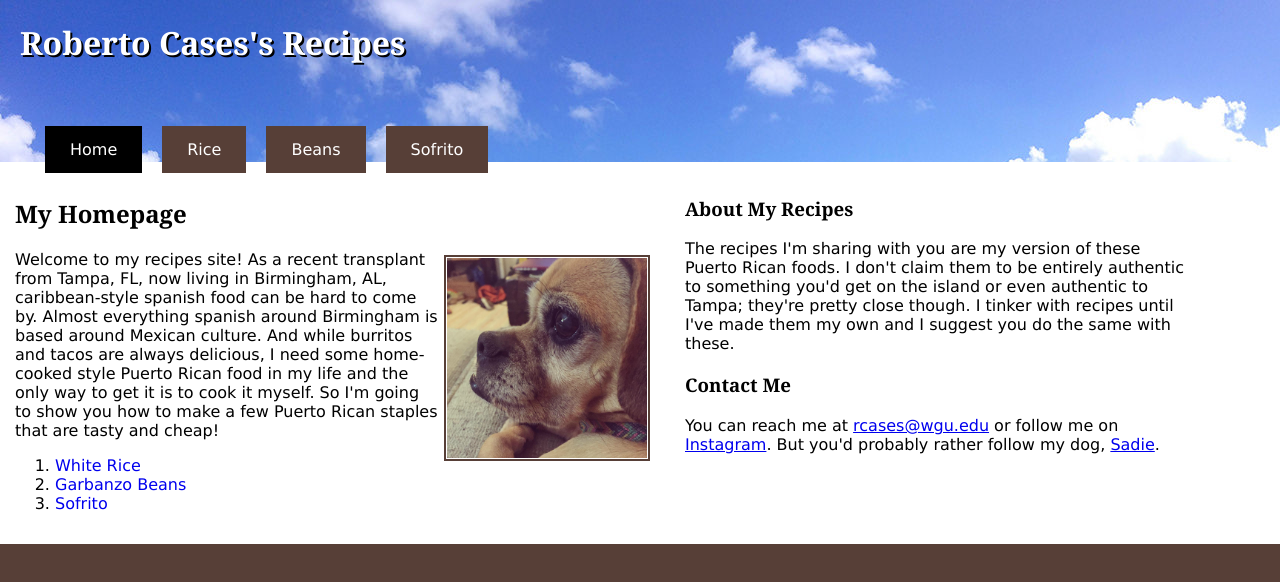
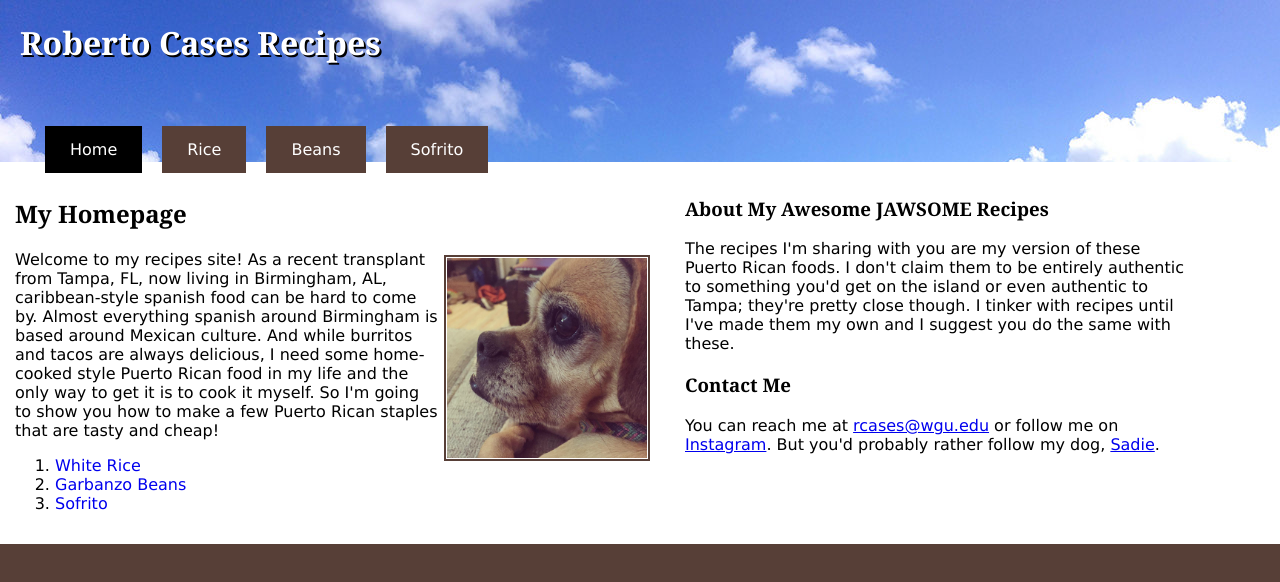
Before and after one commit to RBertoCases/C376-Web-Project, a plain HTML site: page index.html in a window 1280 px wide. Drawn offline with Linux system fonts and the light colour scheme.

Commit message:
Testing the live server

```diff
--- a/index.html
+++ b/index.html
@@ -2,14 +2,14 @@
 <html>
 <head>
 <meta charset="UTF-8">
-<title>Roberto Cases's Recipes</title>
+<title>Roberto Cases' Recipes</title>
 <link rel="stylesheet" type="text/css" href="styles.css" >
 </head>
 
 <body>
 	<div id="container">
 		<header>
-			<h1>Roberto Cases's Recipes</h1>
+			<h1>Roberto Cases Recipes</h1>
 
 			<nav>
 				<ul>
@@ -37,7 +37,7 @@
 		</section>
 
 		<aside>
-			<h3>About My Recipes</h3>
+			<h3>About My Awesome JAWSOME Recipes</h3>
 			<p>
 			The recipes I'm sharing with you are my version of these Puerto Rican foods. I don't claim them to be entirely authentic to something you'd get on the island or even authentic to Tampa; they're pretty close though. I tinker with recipes until I've made them my own and I suggest you do the same with these.
 			</p>
--- /dev/null
+++ b/test.js
@@ -0,0 +1,3 @@
+'use strict'
+
+console.log('testing from inside the c376 test')
```
